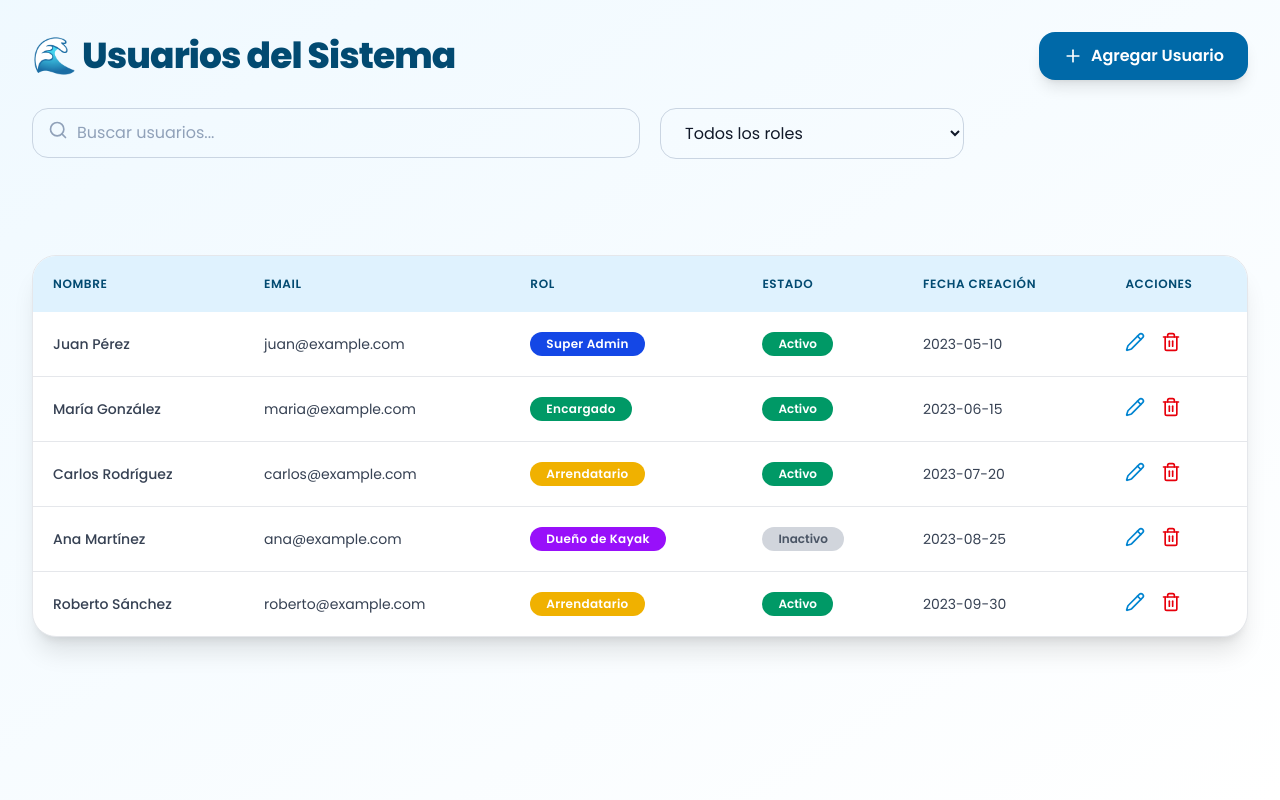
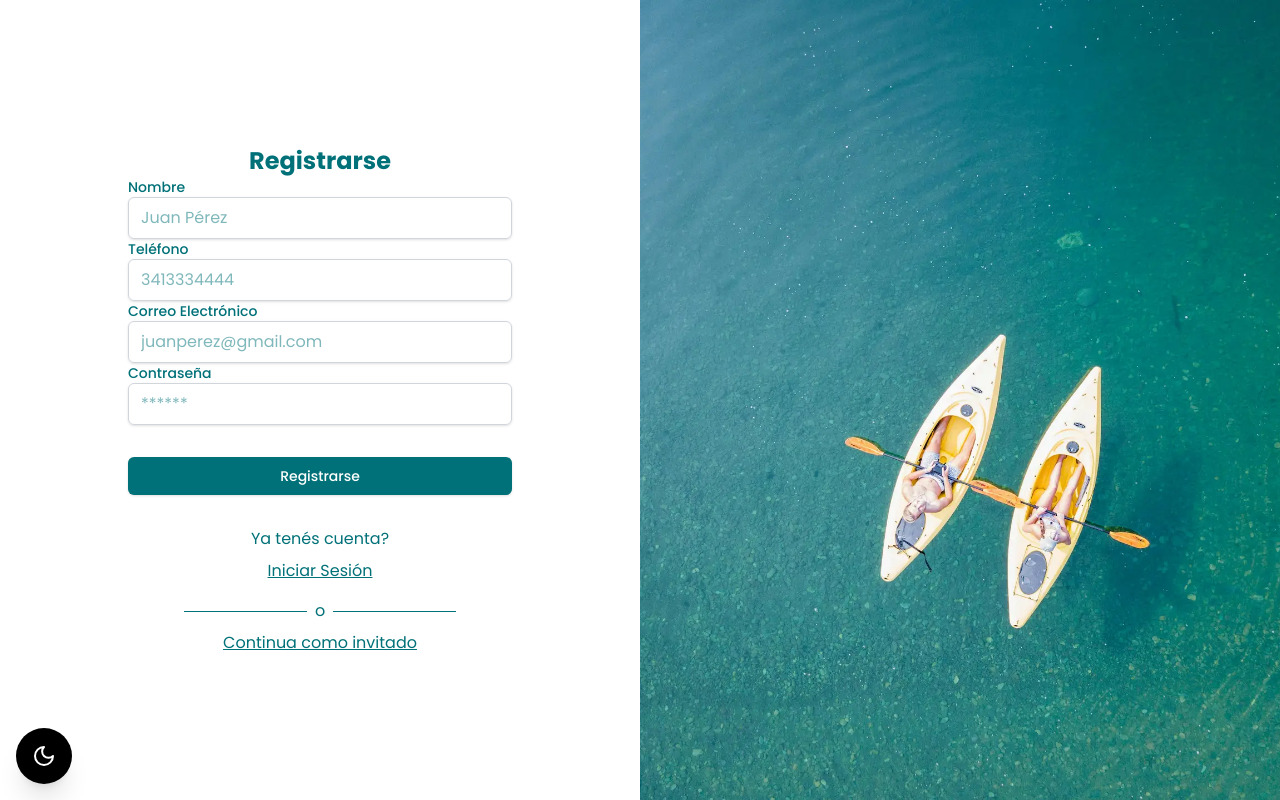
Before and after one commit to francocaivano3/RinconDelRemo-Front, a React (Vite) app: page / in a window 1280 px wide. Built offline with nearby package versions, Linux system fonts and the light colour scheme.

Commit message:
10.1-administracion-de usuarios

```diff
--- a/src/App.jsx
+++ b/src/App.jsx
@@ -5,10 +5,17 @@ import SimpleAlert from "./components/alert/Alert";
 import LandingPage from "./components/pages/landingPage/landingPage";
 import Register from "../src/components/pages/register/Register";
 import Perfil from "./components/pages/perfil/Perfil";
-import SuperAdmin from "./components/pages/superAdmin/SuperAdmin";
 
 function App() {
-  return <SuperAdmin />;
+  return (
+    <ThemeProvider>
+      <AlertProvider>
+        <SimpleAlert />
+        <Register />
+        <ThemeBtn />
+      </AlertProvider>
+    </ThemeProvider>
+  );
 }
 
 export default App;
--- a/src/components/ThemeBtn/ThemeBtn.jsx
+++ b/src/components/ThemeBtn/ThemeBtn.jsx
@@ -1,6 +1,6 @@
 import { useContext } from "react";
-//import { Sun, Moon } from "lucide-react";
-//import { ThemeContext } from "../../context/themeContext/ThemeContext";
+import { Sun, Moon } from "lucide-react";
+import { ThemeContext } from "../context/themeContext/ThemeContext";
 
 const ThemeBtn = () => {
   const { isDark, setIsDark } = useContext(ThemeContext);
--- a/src/components/alert/Alert.jsx
+++ b/src/components/alert/Alert.jsx
@@ -1,4 +1,4 @@
-//import Alert from "@mui/material/Alert";
+import Alert from "@mui/material/Alert";
 import { useAlert } from "../context/alertContext/AlertContext";
 
 export default function SimpleAlert() {
```
